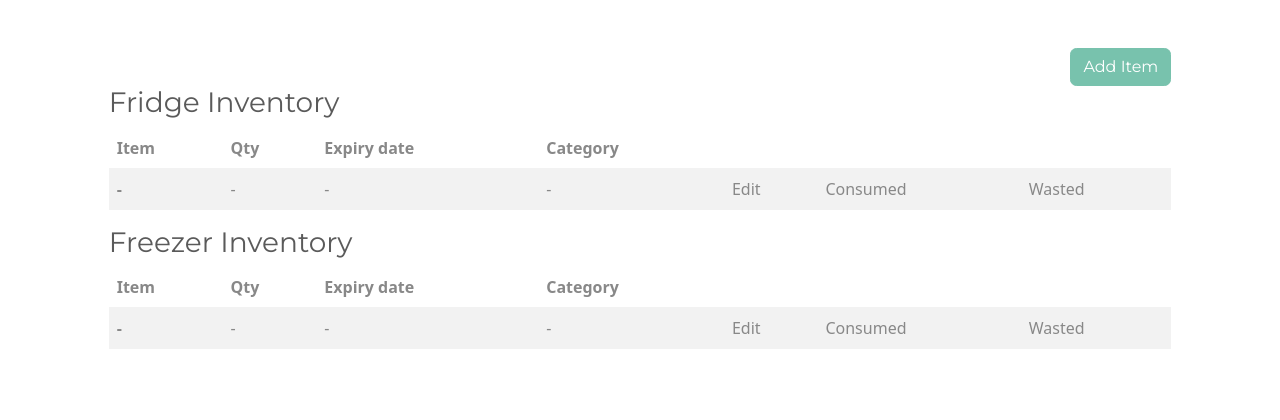
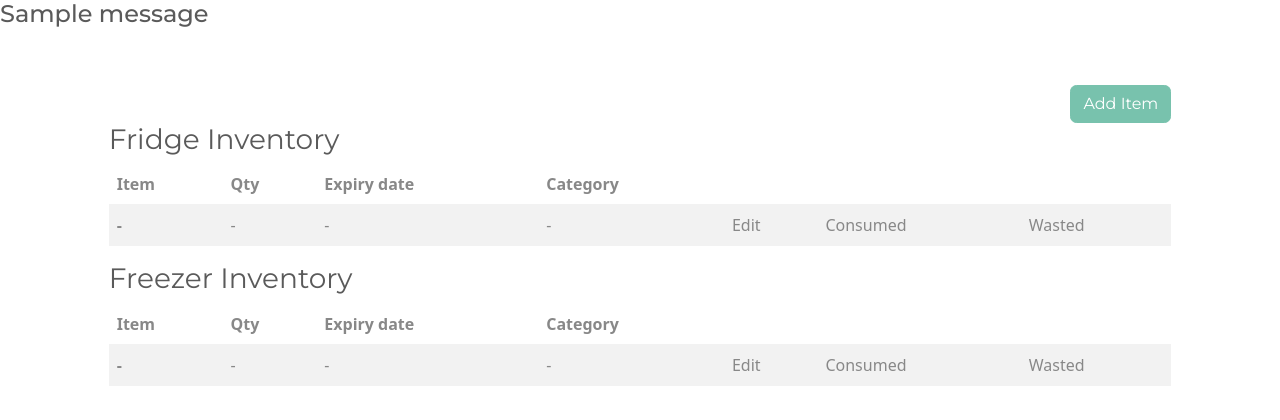
Before and after one commit to CrazyEggz/ci-fridge-pal, a Django app: page /dashboard/ in a window 1280 px wide. Shown: the part 56-476 px from the top of the page. Run offline with Django 4.2, Linux system fonts and the light colour scheme; tables that the repository leaves empty hold one stand-in row (values such as "Sample post"); one stand-in notice (Sample message) is shown; some libraries are stand-ins or nearby versions.

Commit message:
Display message when an item is added successfully

```diff
--- a/dashboard/templates/dashboard/dashboard.html
+++ b/dashboard/templates/dashboard/dashboard.html
@@ -2,6 +2,9 @@
 
 {% block content %}
 <div class="row">
+    {% for message in messages %}
+    <h4>{{ message }}</h4>
+    {% endfor %}
     <div class="col-md-10 col-10 mx-auto mt-5">
         <div class="d-flex justify-content-end">
             <a href="{% url 'add-item' %}" class="btn btn-primary">Add Item</a>
--- a/dashboard/views.py
+++ b/dashboard/views.py
@@ -21,7 +21,7 @@ class AddItem(LoginRequiredMixin, SuccessMessageMixin, CreateView):
     form_class = ItemForm
     template_name = 'dashboard/item_form.html'
     success_url = reverse_lazy('dashboard')
-    success_message = "New item was created successfully"
+    success_message = "Item %(name)s was added successfully."
 
     def form_valid(self, form):
         form.instance.user = self.request.user
```
